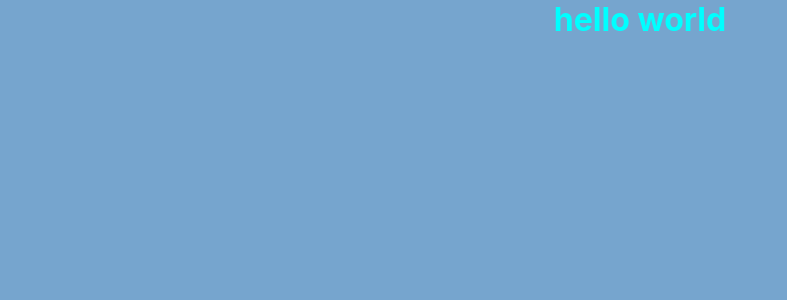
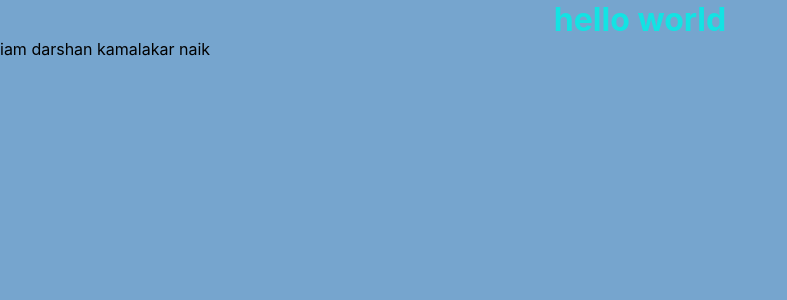
Before and after one commit to darshanknaik/reactjs, a React (Create React App) app: page / in a window 1280 px wide. Shown: the top 300 px of the page, without its empty margins (0-787 px from the left). Built offline with nearby package versions, Linux system fonts and the light colour scheme.

Commit message:
props passing

```diff
--- a/src/App.css
+++ b/src/App.css
@@ -4,9 +4,8 @@
   background-color: rgb(118, 165, 206);
 }
 .app{
- display: flex;
- color: aqua;
 
+ color: rgb(19, 227, 227);
  align-items: center;
  text-align: center;
  justify-content: center;
--- a/src/App.js
+++ b/src/App.js
@@ -1,14 +1,23 @@
 import React from 'react';
 import './App.css';
+import Darshan from './components/Darshan';
+
 
 function App() {
+  let name="darshan";
+
+  let title="naik"
   return (
     <>
     <div className="app">
      <h1>hello world</h1>
     </div>
+    <div>
+      <Darshan name={name} title={title} />
+    </div>
     </>
   );
 }
 
+
 export default App;
--- /dev/null
+++ b/src/components/Darshan.js
@@ -0,0 +1,10 @@
+import React from 'react';
+
+
+function Darshan(props) {
+  return (
+    <div> iam {props.name} kamalakar {props.title}  </div>
+  )
+}
+
+export default Darshan
```
